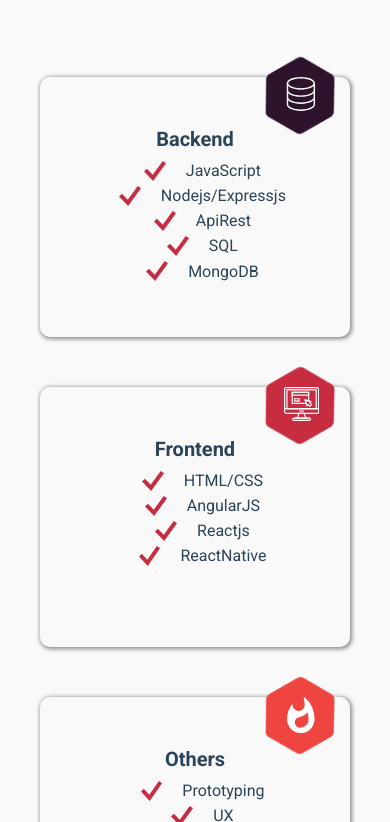
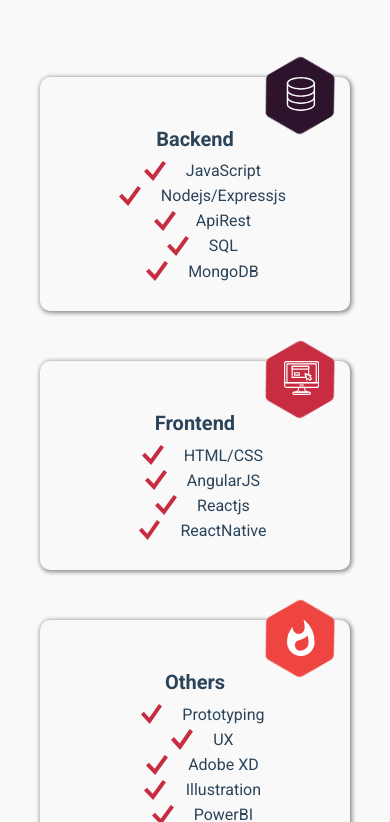
Before and after one commit to alefecrz/port, a React (Create React App) app: page / in a window 390 px wide. Shown: the part 1178-2000 px from the top of the page. Built offline with nearby package versions, Linux system fonts and the light colour scheme.

Commit message:
hotfix: retirado warnings flex-start

```diff
--- a/src/components/Aboutme/style.css
+++ b/src/components/Aboutme/style.css
@@ -1,8 +1,7 @@
 .aboutme {
     max-width: 1366px;
     width: 100%;
-    height: 100vh;
-    padding: 0 4rem 6.5rem 4rem ;
+    padding: 0 4rem 2rem 4rem ;
     display: grid;
     grid-template-columns: 1fr 1fr;
     grid-template-rows: 1fr 1fr;
@@ -53,10 +52,13 @@
     list-style: none;
     position: relative;
     width: 15rem;
-    height: 17rem;
     border-radius: 10px;
     box-shadow: 1px 1px 4px 1px;
     position: relative;
+}
+
+.skills ul li div:last-child{
+   margin-bottom: 3rem;
 }
 
 @keyframes rotation {
@@ -110,7 +112,7 @@
 .item {
     margin: 0.5rem;
     display: flex;
-    justify-content: start;
+    justify-content: flex-start;
     margin-left: 2rem;
 }
 
@@ -125,11 +127,10 @@
 }
 
 
-@media only screen and (max-width: 768px) {
+@media only screen and (max-width: 768px), only screen and (max-height: 520px){
     .aboutme {
         display: flex;
         flex-direction: column;
-        height: 215vh;
     }
     .text h1 {
         text-align: center;
@@ -144,7 +145,6 @@
         margin-top: 5rem ;
         list-style: none;
         width: 100%;
-        height: 26rem;
         border-radius: 10px;
         box-shadow: 1px 1px 4px 1px;
         position: relative;
@@ -174,12 +174,3 @@
         margin-bottom: 1rem;
     }
 }
-
-
-@media (max-height: 511px) {
-    /* For mobile phones: */
-    .aboutme {
-        height: 400vh;
-    }
-
-}
```
